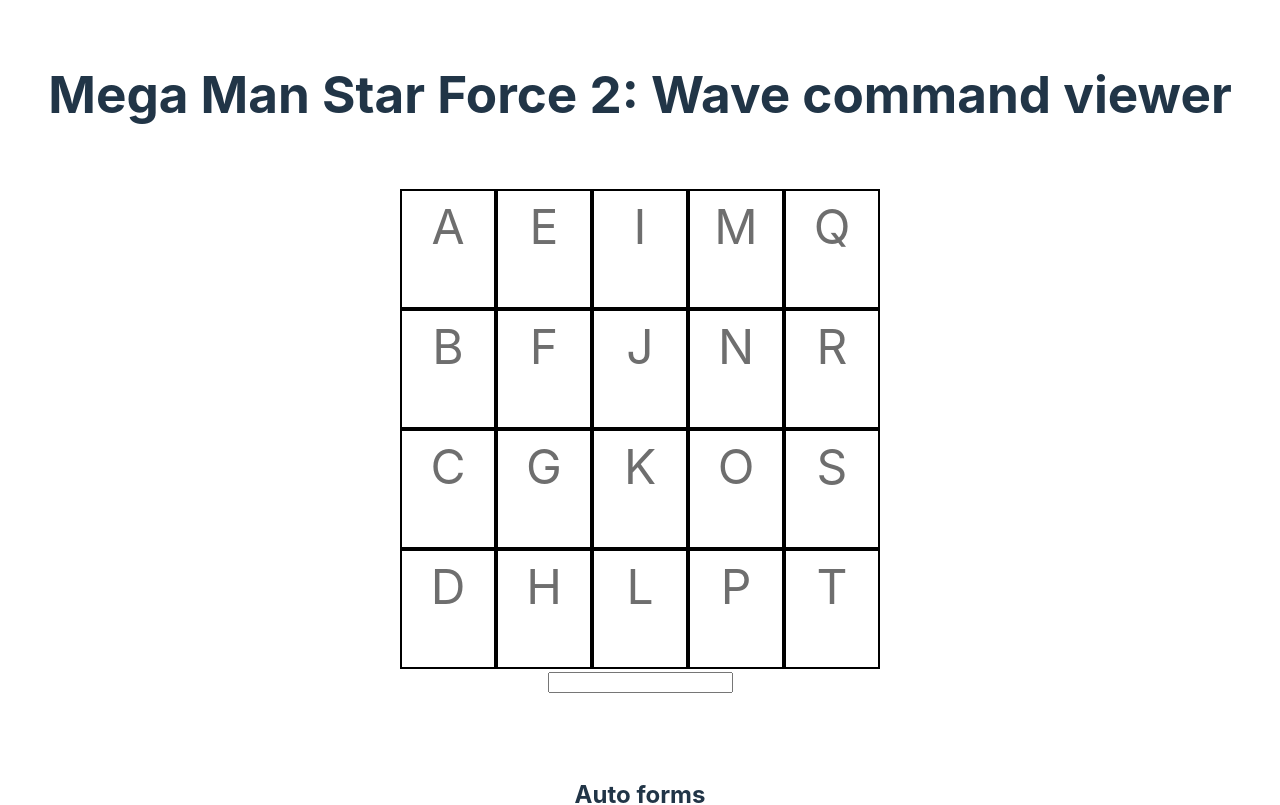
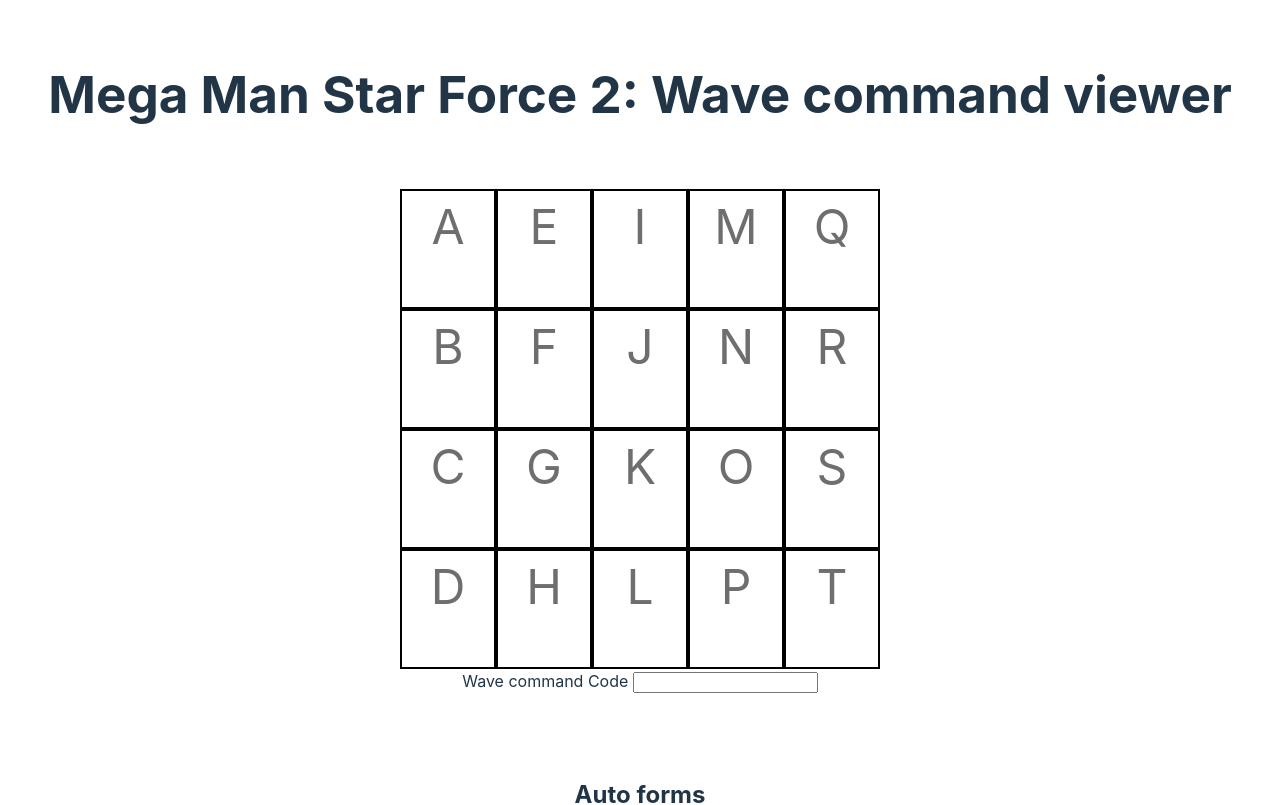
Before and after one commit to benaveld/megaman-starforce-2-wave-command-card, a React (Vite) app: page / in a window 1280 px wide. Shown: the top 805 px of the page. Built offline with nearby package versions, Linux system fonts and the light colour scheme.

Commit message:
update input field

```diff
--- a/src/App.tsx
+++ b/src/App.tsx
@@ -11,7 +11,9 @@
       <h1>Mega Man Star Force 2: Wave command viewer</h1>
       <div className="card">
         <WaveCommand value={cardCode} className="wave-command-grid" />
+        <label htmlFor="wave-command-code">Wave command Code </label>
         <input
+          name="wave-command-code"
           type="text"
           value={cardCode}
           onChange={(event) => setCardCode(event.target.value)}
```
